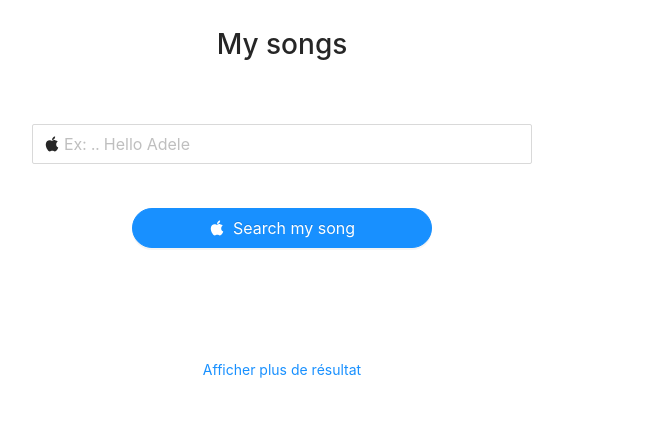
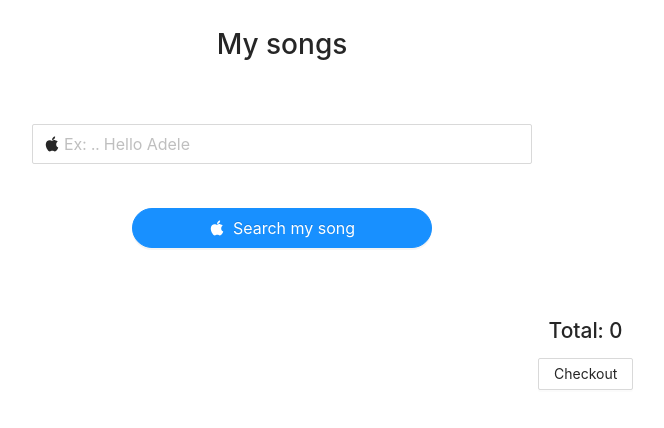
Before and after one commit to ndaifallah/gmc-song-search, a React (Create React App) app: page / in a window 1280 px wide. Shown: the top 428 px of the page, without its empty margins (358-1022 px from the left). Built offline with nearby package versions, Linux system fonts and the light colour scheme.

Commit message:
Make searchs.

```diff
--- a/package.json
+++ b/package.json
@@ -9,6 +9,7 @@
     "antd": "^4.16.13",
     "react": "^17.0.2",
     "react-dom": "^17.0.2",
+    "react-router-dom": "^5.3.0",
     "react-scripts": "4.0.3",
     "web-vitals": "^1.0.1"
   },
--- a/src/App.js
+++ b/src/App.js
@@ -1,35 +1,26 @@
 import React, { Component } from 'react';
 import 'antd/dist/antd.css';
 
-import Search from './components/search';
-import Result from './components/result';
+import { BrowserRouter as Router, Route, Switch } from 'react-router-dom';
+import Checkout from './components/checkout';
+import SearchContainer from './components/searchContainer';
+import AboutMe from './components/aboutme';
 
 class App extends Component {
-  constructor(props) {
-    super(props);
-    this.state = {
-      data: [],
-    }
-  }
 
-  dataCallback = (d) => {
-    this.setState({
-      data: d.results
-    })
-  }
 
   render(){
     return (
-      <div className="App" style={{
-        textAlign: 'center',
-      }}>
-        <Search callbackFetch={this.dataCallback}/>
-        <br/>
-        <br/>
-        <br/>
-        <Result data={this.state.data} />
+      <Router>
+        <Switch>
+          <Route exact path="/" component={SearchContainer}>
+          </Route>
 
-      </div>
+          <Route path="/checkout" component={Checkout} />
+          <Route path="/aboutme" component={AboutMe} />
+        </Switch>
+      </Router>
+
     );
   }
 }
--- /dev/null
+++ b/src/components/aboutme.jsx
@@ -0,0 +1,11 @@
+import React, { Component } from 'react'
+
+export default class AboutMe extends Component {
+    render() {
+        return (
+            <div>
+                Yes
+            </div>
+        )
+    }
+}
--- /dev/null
+++ b/src/components/cart.jsx
@@ -0,0 +1,53 @@
+import { List, Button } from 'antd';
+import React, { Component } from 'react';
+
+
+class Cart extends Component {
+
+    sum1 = () => {
+        return this.props.panier.reduce((a, el) => el.price + a, 0)
+    }
+
+    sum2 = () => {
+        let total = 0;
+
+        this.props.panier.map(idx => {
+            total += idx.price
+        });
+
+        return total;
+    }
+    render() {
+        console.log(this.props);
+        return(<div style={{
+            display: 'flex',
+            flexDirection: 'row',
+        }}>
+                    <List style={{
+                        marginTop: 100,
+                    position: 'absolute',
+                    top: 0,
+                    right: 0,
+                    width: 500,
+                    marginRight: 30,
+                }}>
+                    {this.props.panier.map(idx => <List.Item>
+                        <List.Item.Meta title={idx.title}/>
+                        <div>{idx.price}</div>
+                    </List.Item>)}
+                </List>
+                <div>
+
+                <h2 style={{display: 'block'}}>Total: {this.sum2()}</h2>
+                <Button onClick={e => {
+                    console.log(this.props);
+                    this.props.history.push("/checkout", {
+                        panier: this.props.panier
+                    });
+                }}>Checkout</Button>
+                </div>
+            </div>)
+    }
+}
+
+export default Cart;
--- /dev/null
+++ b/src/components/checkout.jsx
@@ -0,0 +1,12 @@
+import React, { Component } from 'react'
+
+export default class Checkout extends Component {
+    render() {
+        console.log(this.props)
+        return (
+            <div>
+                <h1>Hello </h1>
+            </div>
+        )
+    }
+}
--- a/src/components/result.jsx
+++ b/src/components/result.jsx
@@ -11,23 +11,29 @@ class Result extends Component {
         }
     }
 
+    addSong = (song) => {
+        console.log('Adding song: ', song)
+        this.props.addSong(song);
+    }
+
     render() {
 
         return (
-            <div>
+            <>
                 <div style={{
                     display: "flex",
                     flexDirection: "row",
                     flexWrap: "wrap",
-                    padding: 20
+                    padding: 20,
+                    width: "70%"
                 }}>
-                    {this.props.data.map((el, idx) => idx < this.state.count ? <SingleResult song={el.trackName} singer={el.artistName} picture={el.artworkUrl100}/> : <></>)}
+                    {this.props.data.map((el, idx) => idx < this.state.count ? <SingleResult price={el.trackPrice} song={el.trackName} singer={el.artistName} picture={el.artworkUrl100} addSong={this.addSong}/> : <></>)}
                 </div>
-                <Button type="link" style={{marginBottom: 50}} onClick={e => this.setState({count: this.state.count + 6})}>
+                {/* <Button type="link" style={{marginBottom: 50}} onClick={e => this.setState({count: this.state.count + 6})}>
                     Afficher plus de résultat
-                </Button>
+                </Button> */}
 
-            </div>
+            </>
         )
     }
 }
--- a/src/components/search.jsx
+++ b/src/components/search.jsx
@@ -12,12 +12,16 @@ class Search extends Component {
     }
 
     onClickSeach = async (e) => {
+        try{
             let value = this.state.term;
             this.setState({ is_loading: true});
             let resp = await fetch(`https://itunes.apple.com/search?term=${value}`);
             let data = await resp.json();
             this.setState({ is_loading: false });
             this.props.callbackFetch(data);
+        }catch(e){
+            console.log(e);
+        }
     }
 
     render() {
--- /dev/null
+++ b/src/components/searchContainer.jsx
@@ -0,0 +1,52 @@
+import React, { Component } from 'react';
+import Cart from './cart';
+import Result from './result';
+import Search from './search';
+
+
+class SearchContainer extends Component {
+  constructor(props) {
+    super(props);
+    this.state = {
+      data: [],
+      cart: [],
+      actual_step: 0
+    }
+  }
+
+  dataCallback = (d) => {
+    this.setState({
+      data: d.results
+    })
+  }
+
+  addSong = title => {
+    this.setState({
+      cart: [...this.state.cart, title],
+    });
+  }
+  render() {
+    console.log(this.props)
+    return (
+      <div className="App" style={{
+        textAlign: 'center',
+        position: 'relative',
+      }}>
+        <Search callbackFetch={this.dataCallback}/>
+        <br/>
+        <br/>
+        <br/>
+        <div style={{
+          display: 'flex',
+          flexDirection: 'row',
+          position: 'relative',
+        }}>
+          <Result data={this.state.data} addSong={this.addSong}/>
+          <Cart panier={this.state.cart} history={this.props.history}/>
+        </div>
+      </div>
+    )
+  }
+}
+
+export default SearchContainer;
--- a/src/components/singleResult.jsx
+++ b/src/components/singleResult.jsx
@@ -1,5 +1,6 @@
 import React, { Component } from 'react'
 import { Card } from 'antd'
+import { PlusCircleOutlined } from '@ant-design/icons'
 class SingleResult extends Component {
     render() {
         return (
@@ -7,10 +8,18 @@ class SingleResult extends Component {
                 hoverable
                 style={{
                     width: 200,
-                    height: 300,
+                    height: 350,
                     margin: 10
                 }}
                 cover={<img src={this.props.picture} />}
+                actions={[
+                    <PlusCircleOutlined onClick={e => this.props.addSong(
+                        {
+                            title: this.props.song,
+                            price: this.props.price,
+                            hello: "world"
+                        })} />
+                ]}
             >
                 <Card.Meta title={this.props.song} description={this.props.singer}/>
             </Card>
```
Also changed, not shown: src/components/searchPage.jsx (added), 2 other files (tests, documents, lock files or other folders). Lines whose indentation alone changed are shown as unchanged.
